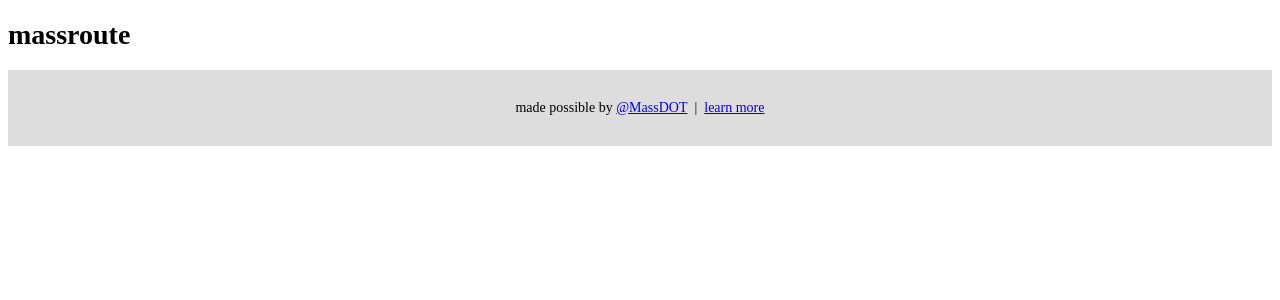
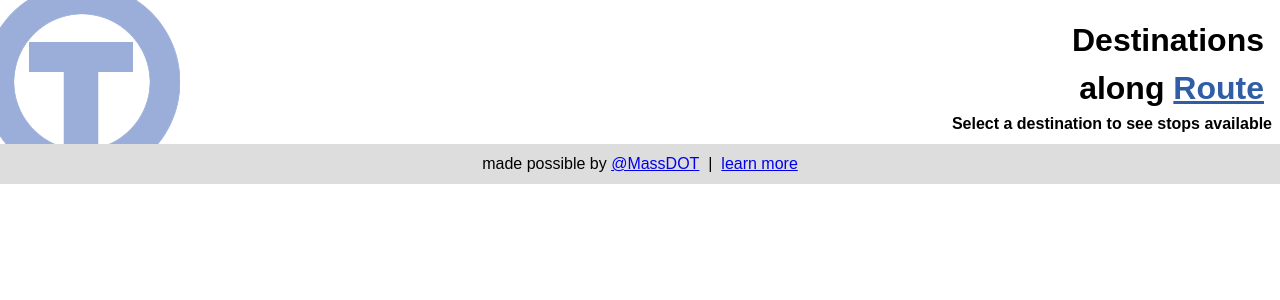
Before and after one commit to bustardcelly/massroute-flask, a Flask app: page /routes/1 in a window 1280 px wide. Shown: the top 300 px of the page. Run offline with Flask 2, Linux system fonts and the light colour scheme; data that the repository does not hold is empty.

Commit message:
layout and style changes for web client.

```diff
--- a/massroute/__init__.py
+++ b/massroute/__init__.py
@@ -13,5 +13,11 @@ def predictions_list(predictions):
 def format_prediction(minutes, seconds):
   return minutes + ' minutes ' + str(int(seconds) % 60) + ' seconds' if int(minutes) > 0 else seconds + ' seconds'
 
+def format_prediction_breadcrumb(prediction):
+  breadcrumb = '/routes/' + prediction["routeTag"]
+  dir_tag = None if len(prediction["predictions"]) == 0 else prediction["predictions"][0]["dirTag"]
+  return breadcrumb if dir_tag == None else '%s/destinations/%s' % (breadcrumb, dir_tag)
+
+app.jinja_env.globals.update(format_prediction_breadcrumb=format_prediction_breadcrumb)
 app.jinja_env.globals.update(format_prediction=format_prediction)
 app.jinja_env.globals.update(predictions_list=predictions_list)
--- a/massroute/static/massroute.css
+++ b/massroute/static/massroute.css
@@ -1,9 +1,105 @@
 body {
-  font-size: 14px;
+  font: 100%/1.5 sans-serif;
+}
+
+header {
+  display: block;
+  padding: 1em 0 0 0;
+  background-color: #ffffff;
+  background-image: url('./assets/graphics/logo.png');
+  background-position: -18px -18px;
+  background-repeat: no-repeat;
 }
 
 footer {
-  padding: 1rem;
+  padding: 0.5em;
   background-color: #ddd;
   text-align: center;
 }
+
+header h1 {
+  font-size: 2em;
+  padding: 0 0.5em 0 0.5em;
+  text-align: right;
+}
+
+header h2 {
+  font-size: 1em;
+  padding: 0 0.5em .5em .5em;
+  text-align: right;
+}
+
+.attribution {
+  font-size: 0.8em;
+  text-align: center;
+}
+
+.header-link {
+  color: #2F5DA6;
+}
+
+.title {
+  color: #2F5DA6;
+}
+
+.credit-link {
+  color: #2F5DA6;
+}
+
+.destination-title {
+  font-size: 1.5em;
+  color: #ffffff;
+  background-color: #7691cd;
+  padding: 0.3em;
+}
+
+.list {
+  list-style: none;
+}
+
+.routelist-item {
+  border-top-color: #556ca2;
+  border-top-style: solid;
+  border-top-width: 0.1em;
+  border-bottom-color: #556ca2;
+  border-bottom-style: solid;
+  border-bottom-width: 0.1em;
+  background-color: #CDD5EA;
+  color: #2A2A2A;
+  min-height: 1em;
+  margin-top: -0.1em;
+  font-size: 1.5em;
+  padding: 1.5em 1.5em 1em 1em;
+  cursor: pointer;
+}
+
+.routelist-item a {
+  display: inline-block;
+  text-decoration: none;
+  color: #2A2A2A;
+  position: relative;
+  top: -0.3em;
+  left: 0.5em;
+}
+
+.modal-overlay {
+  display: none;
+  position: fixed;
+  top: 0;
+  left: 0;
+  right: 0;
+  bottom: 0;
+  background-color: rgba(0, 0, 0, 0.45);
+}
+
+.loading-modal {
+  position: absolute;
+  width: 180px;
+  padding: 20px;
+  color: #FFFFFF;
+  text-align: center;
+  vertical-align: middle;
+  background: -webkit-gradient(linear, 50% 0%, 50% 100%, color-stop(0%, #7c9bc0), color-stop(2%, #416086), color-stop(100%, #293e56));
+  -webkit-border-radius: 6px;
+  -webkit-box-shadow: -1px 2px 12px rgba(0, 0, 0, 0.75);
+}
--- /dev/null
+++ b/massroute/static/reset.css
@@ -0,0 +1,2 @@
+/* html5doctor.com Reset v1.6.1 - http://cssreset.com */
+html,body,div,span,object,iframe,h1,h2,h3,h4,h5,h6,p,blockquote,pre,abbr,address,cite,code,del,dfn,em,img,ins,kbd,q,samp,small,strong,sub,sup,var,b,i,dl,dt,dd,ol,ul,li,fieldset,form,label,legend,table,caption,tbody,tfoot,thead,tr,th,td,article,aside,canvas,details,figcaption,figure,footer,header,hgroup,menu,nav,section,summary,time,mark,audio,video{margin:0;padding:0;border:0;outline:0;font-size:100%;vertical-align:baseline;background:transparent}body{line-height:1}article,aside,details,figcaption,figure,footer,header,hgroup,menu,nav,section{display:block}nav ul{list-style:none}blockquote,q{quotes:none}blockquote:before,blockquote:after,q:before,q:after{content:none}a{margin:0;padding:0;font-size:100%;vertical-align:baseline;background:transparent}ins{background-color:#ff9;color:#000;text-decoration:none}mark{background-color:#ff9;color:#000;font-style:italic;font-weight:bold}del{text-decoration:line-through}abbr[title],dfn[title]{border-bottom:1px dotted;cursor:help}table{border-collapse:collapse;border-spacing:0}hr{display:block;height:1px;border:0;border-top:1px solid #ccc;margin:1em 0;padding:0}input,select{vertical-align:middle}
--- a/massroute/templates/index.html
+++ b/massroute/templates/index.html
@@ -1,5 +1,11 @@
 {% extends "layout.html" %}
 {% block title %}massroute routes{% endblock %}
+{% block header %}
+<header id="header">
+  <h1 class="title">Routes</h1>
+  <h2>Select a route to show destinations</h2>
+</header>
+{% endblock %}
 {% block content %}
 <ul>
 {% for route in routes %}
--- a/massroute/templates/layout.html
+++ b/massroute/templates/layout.html
@@ -2,14 +2,12 @@
 <html>
   <head>
     <title>massroute {% block title %}{% endblock %}</title>
+    <link rel="stylesheet" href="{{ url_for('static', filename='reset.css') }}" >
     <link rel="stylesheet" href="{{ url_for('static', filename='massroute.css') }}" >
   </head>
   <body>
-    <header>
-      <hgroup>
-        <h1>massroute</h1>
-      </hgroup>
-    </header>
+    {% block header %}
+    {% endblock %}
     <div id="content">
       {% block content %}
       {% endblock %}
--- a/massroute/templates/predictions.html
+++ b/massroute/templates/predictions.html
@@ -1,5 +1,11 @@
 {% extends "layout.html" %}
 {% block title %}massroute route {{ predictions.routeTitle }} - {{ predictions.stopTitle }}{% endblock %}
+{% block header %}
+<header id="header">
+  <h1>Predictions for <a class="header-link" href="{{ format_prediction_breadcrumb(predictions) }}">{{ predictions.stopTitle }}</a></h1>
+  <h1>along <a class="header-link" href="/">Route {{ predictions.routeTitle }}</a></h1>
+</header>
+{% endblock %}
 {% block content %}
 <div>
   <p>{{ predictions.routeTitle }} - {{ predictions.stopTitle }}</p>
--- a/massroute/templates/route.html
+++ b/massroute/templates/route.html
@@ -1,5 +1,12 @@
 {% extends "layout.html" %}
 {% block title %}massroute route {{ route.route.title }}{% endblock %}
+{% block header %}
+<header id="header">
+  <h1>Destinations</h1>
+  <h1>along <a class="header-link" href="/">Route {{ route.route.title }}</a></h1>
+  <h2>Select a destination to see stops available</h2>
+</header>
+{% endblock %}
 {% block content %}
 {% for key in route.destinations %}
 <div>
```
Also changed, not shown: massroute/templates/destination.html (+7 -0 lines), massroute/static/assets/graphics/bus_icon.png (added), massroute/static/assets/graphics/logo.png (added).
